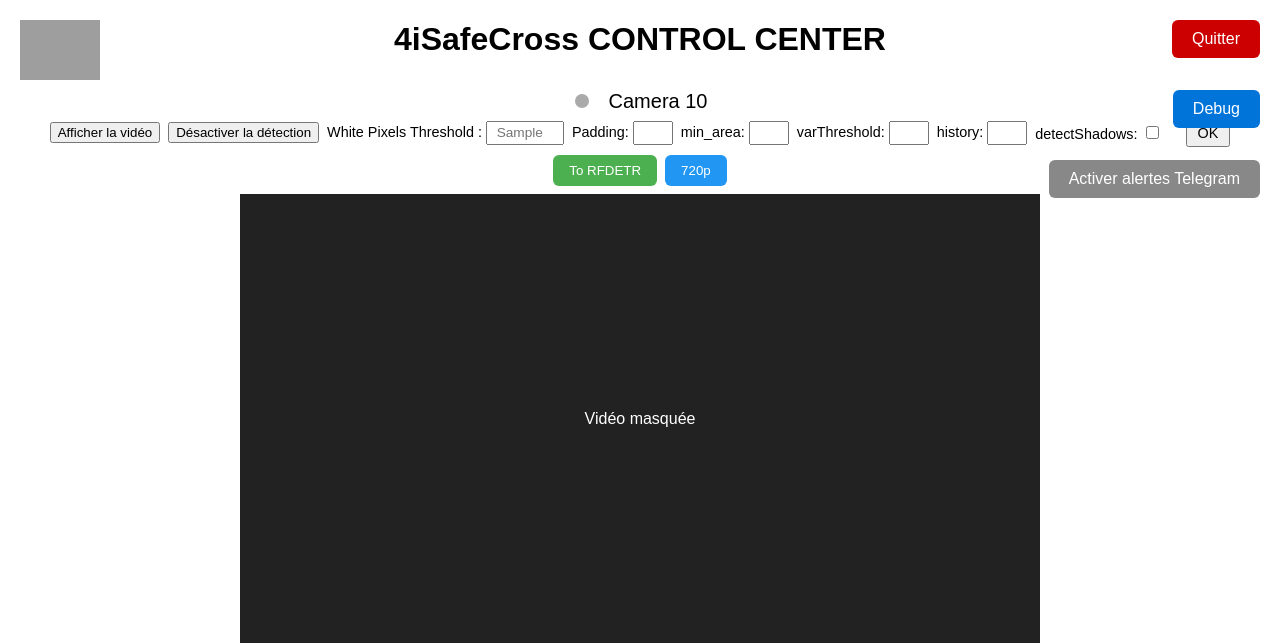
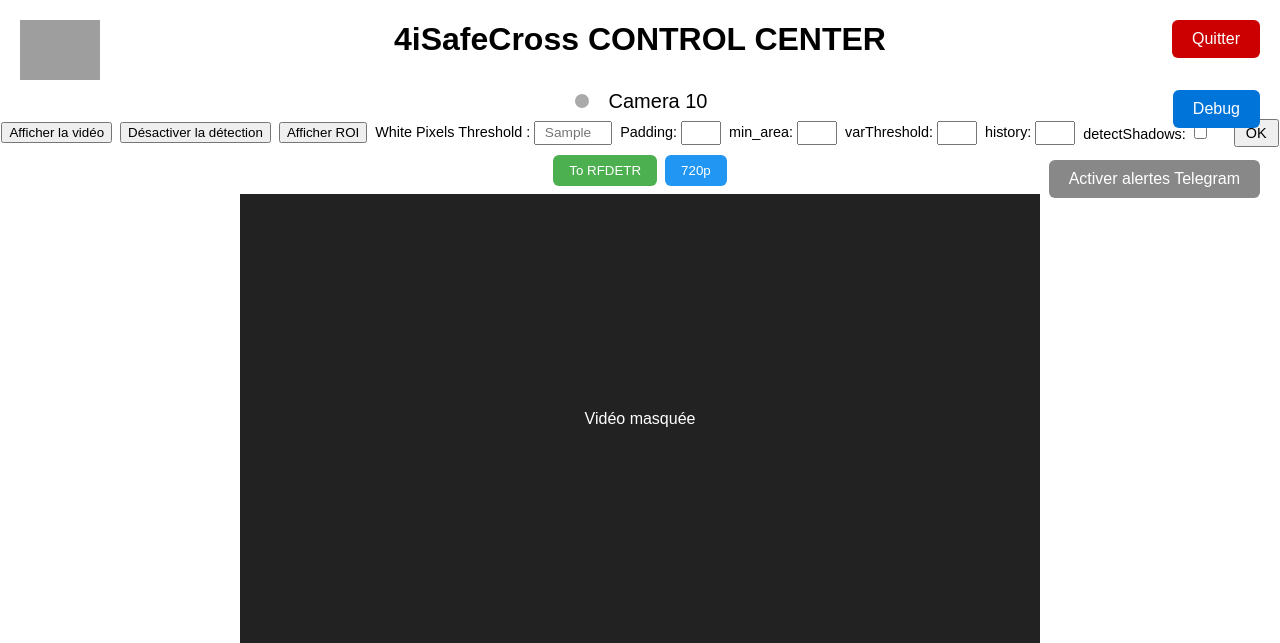
Before and after one commit to frankkubler/4iSafeCross, a Flask app: template templates/index.html in a window 1280 px wide. Shown: the top 643 px of the page. Run offline with Flask 3, Linux system fonts and the light colour scheme; the template is opened without the code that fills it: most values are stand-ins (such as "Sample title", 1, 10 or a date in 2020); data that the repository does not hold is empty; grey boxes are pictures that could not be loaded.

Commit message:
add motion display button toggle

```diff
--- a/app.py
+++ b/app.py
@@ -260,11 +260,13 @@ shared_motion_roi_lock = threading.Lock()
 # Dictionnaire pour activer/désactiver le stream de chaque caméra
 stream_enabled = {}
 # Dictionnaire pour activer/désactiver la détection de chaque caméra
-
 detection_enabled = {}
+# Dictionnaire pour activer/désactiver l'affichage des ROI de chaque caméra
+roi_display_enabled = {}
 for i in range(len(CAM_IDS)):
     stream_enabled[i] = False  # vidéo masquée par défaut
     detection_enabled[i] = True  # détection active par défaut
+    roi_display_enabled[i] = False  # affichage ROI désactivé par défaut
     # Démarrage automatique de la détection
     stop_event = threading.Event()
     inference_stop_events[i] = stop_event
@@ -295,7 +297,8 @@ def gen_frames(cid):
                 detections = shared_detections.get(cid, [])
             with shared_motion_roi_lock:
                 roi_info = shared_motion_roi.get(cid, None)
-            if roi_info and roi_info.get("w_pad", 0) > 0 and roi_info.get("h_pad", 0) > 0:
+            # Afficher les ROI seulement si activé
+            if roi_display_enabled.get(cid, False) and roi_info and roi_info.get("w_pad", 0) > 0 and roi_info.get("h_pad", 0) > 0:
                 x_pad = roi_info["x_pad"]
                 y_pad = roi_info["y_pad"]
                 w_roi = roi_info["w_pad"]
@@ -389,7 +392,12 @@ def index():
         threshold = MOTIONTRESHOLD  # valeur par défaut
         if idx in inference_threads:
             threshold = getattr(inference_threads[idx], 'white_pixels_threshold', MOTIONTRESHOLD)
-        cam_infos.append({'id': cam_id, 'idx': idx, 'white_pixels_threshold': threshold})
+        cam_infos.append({
+            'id': cam_id,
+            'idx': idx,
+            'white_pixels_threshold': threshold,
+            'roi_display_enabled': roi_display_enabled.get(idx, False)
+        })
     return render_template('index.html', cam_infos=cam_infos, app_name=APP_NAME, app_version=APP_VERSION, telegram_alert_enabled=telegram_alert_enabled)
 
 # --- Ajout route pour modifier dynamiquement les paramètres motion ---
@@ -490,6 +498,14 @@ def toggle_stream(cid):
     data = request.get_json()
     enabled = data.get('enabled', True)
     stream_enabled[cid] = enabled
+    return jsonify({'status': 'ok', 'enabled': enabled})
+
+
+@app.route('/toggle_roi_display/<int:cid>', methods=['POST'])
+def toggle_roi_display(cid):
+    data = request.get_json()
+    enabled = data.get('enabled', False)
+    roi_display_enabled[cid] = enabled
     return jsonify({'status': 'ok', 'enabled': enabled})
 
 
--- a/config/config.ini
+++ b/config/config.ini
@@ -17,7 +17,7 @@ WAIT_BEFORE_TEST_RTSP = 3
 
 # Paramètres d'inférence
 FONCTION = /predict_frame_rf_detr/
-URL = http://127.0.0.1:8002/
+URL = http://127.0.0.1:8003/
 
 [RTSP]
 LOGIN = admin
--- a/templates/index.html
+++ b/templates/index.html
@@ -173,6 +173,16 @@
                 img.src = '';
                 placeholder.style.display = '';
             }
+        }
+        function toggleROIDisplay(idx, btn) {
+            const enabled = btn.dataset.enabled === 'true' ? false : true;
+            fetch('/toggle_roi_display/' + idx, {
+                method: 'POST',
+                headers: {'Content-Type': 'application/json'},
+                body: JSON.stringify({enabled: enabled})
+            });
+            btn.dataset.enabled = enabled;
+            btn.textContent = enabled ? 'Masquer ROI' : 'Afficher ROI';
         }
         function quitServer() {
             if(confirm('Voulez-vous vraiment quitter et arrêter le serveur ?')) {
@@ -380,6 +390,7 @@
                 <div class="cam-controls">
                     <button id="btn_stream_{{ cam.idx }}" data-enabled="false" onclick="toggleStream({{ cam.idx }}, this)">Afficher la vidéo</button>
                     <button id="btn_detect_{{ cam.idx }}" data-enabled="true" onclick="toggleDetection({{ cam.idx }}, this)">Désactiver la détection</button>
+                    <button id="btn_roi_{{ cam.idx }}" data-enabled="{{ 'true' if cam.roi_display_enabled else 'false' }}" onclick="toggleROIDisplay({{ cam.idx }}, this)">{{ 'Masquer ROI' if cam.roi_display_enabled else 'Afficher ROI' }}</button>
                     <label for="threshold-{{ cam.idx }}" style="font-size:0.9em;" title="Nombre minimal de pixels blancs détectés pour considérer qu'il y a un mouvement. Plus la valeur est basse, plus le système est sensible.">
                         White Pixels Threshold :
                         <input type="number" id="threshold-{{ cam.idx }}" name="threshold" min="0" step="100" placeholder="{{ cam.white_pixels_threshold }}" value="{{ cam.white_pixels_threshold }}" />
```
